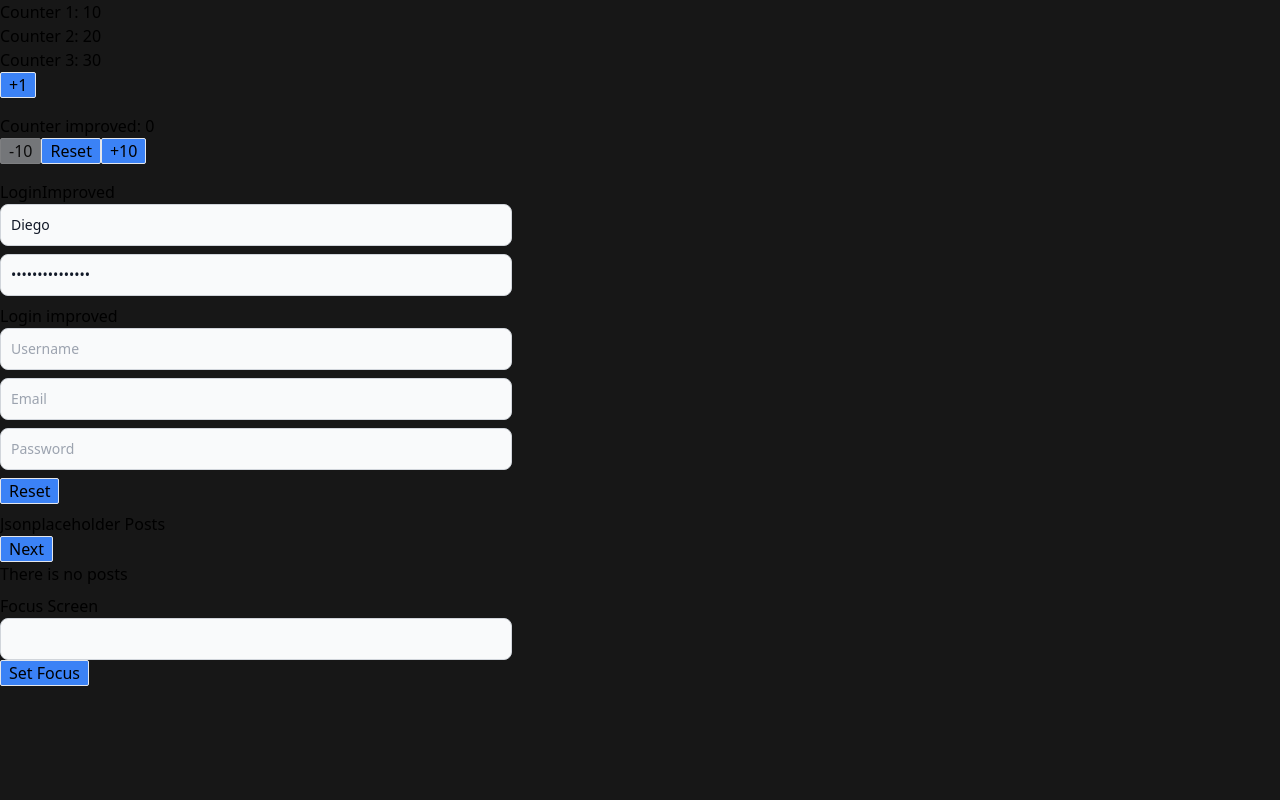
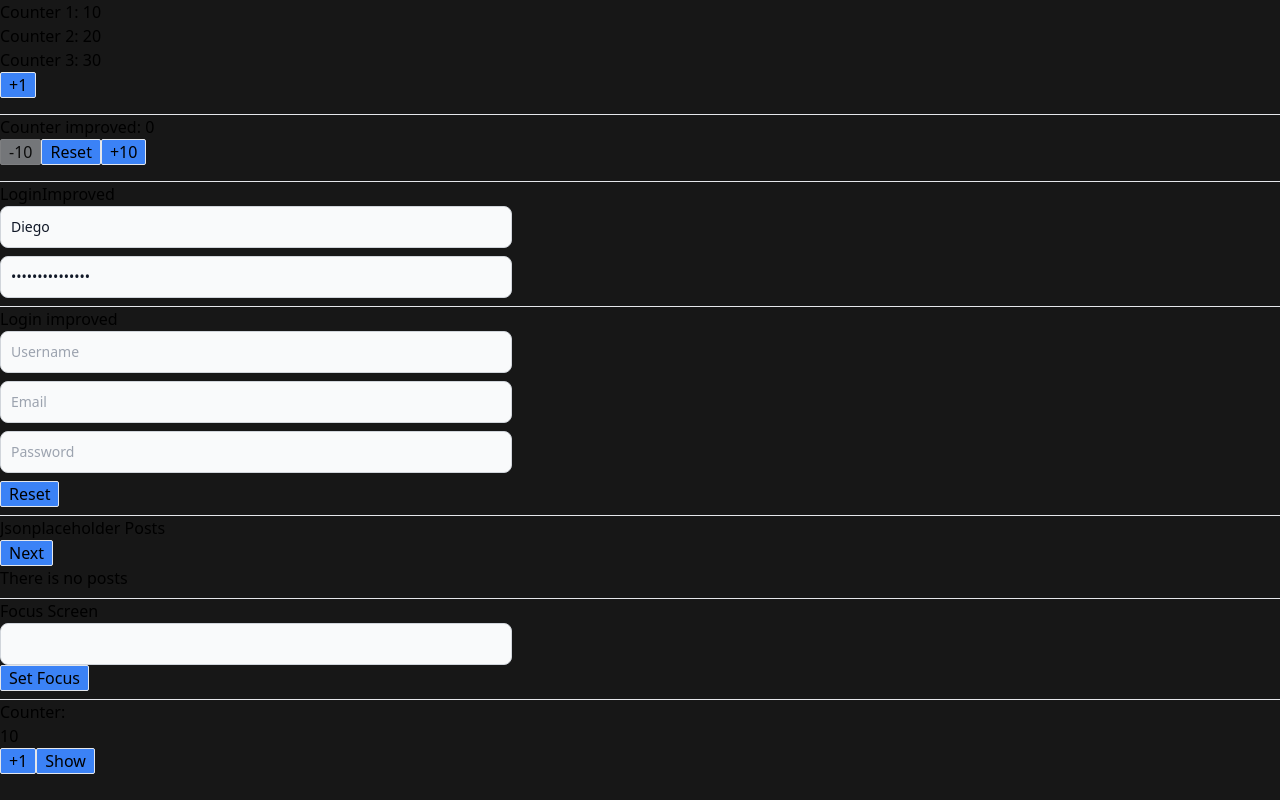
Before and after one commit to diego-gonzales/cfh-react-monorepo, a React (Vite) app in the folder packages/03-hooks-app/: page / in a window 1280 px wide. Built offline with nearby package versions, Linux system fonts and the light colour scheme; no server answers.

Commit message:
learn memo

```diff
--- a/packages/03-hooks-app/src/App.tsx
+++ b/packages/03-hooks-app/src/App.tsx
@@ -6,6 +6,7 @@ import {
   LoginImproved,
   MultipleCustomHooks,
 } from './pages'
+import { TryingMemo } from './pages/TryingMemo'
 
 function App() {
   return (
@@ -13,25 +14,35 @@ function App() {
       <div className="mb-4">
         <Counter />
       </div>
+      <hr />
 
       <div className="mb-4">
         <CounterImproved />
       </div>
+      <hr />
 
       <div className="mb-2">
         <Login />
       </div>
+      <hr />
 
       <div className="mb-2">
         <LoginImproved />
       </div>
+      <hr />
 
       <div className="mb-2">
         <MultipleCustomHooks />
       </div>
+      <hr />
 
       <div className="mb-2">
         <FocusScreen />
+      </div>
+      <hr />
+
+      <div className="mb-2">
+        <TryingMemo />
       </div>
     </>
   )
--- /dev/null
+++ b/packages/03-hooks-app/src/pages/TryingMemo.tsx
@@ -0,0 +1,27 @@
+import { memo, useState } from 'react'
+import { Button } from '../components/shared/Button'
+import { useCounter } from '../hooks'
+
+// here we use the 'memo' to avoid that this component re-renders when it is no necessary
+// It's only necessary when we our app is too slow (Recommended for React people)
+const MyParagraph = memo(({ value }: { value: number }) => {
+  console.log("I'am rendering")
+
+  return <p>{value}</p>
+})
+
+export const TryingMemo = () => {
+  const [show, setShow] = useState(false)
+  const { counter, increment } = useCounter(10)
+
+  return (
+    <>
+      <h1>
+        Counter: <MyParagraph value={counter} />
+      </h1>
+
+      <Button onClick={() => increment()}>+1</Button>
+      <Button onClick={() => setShow(!show)}>{show ? 'Hide' : 'Show'}</Button>
+    </>
+  )
+}
```
